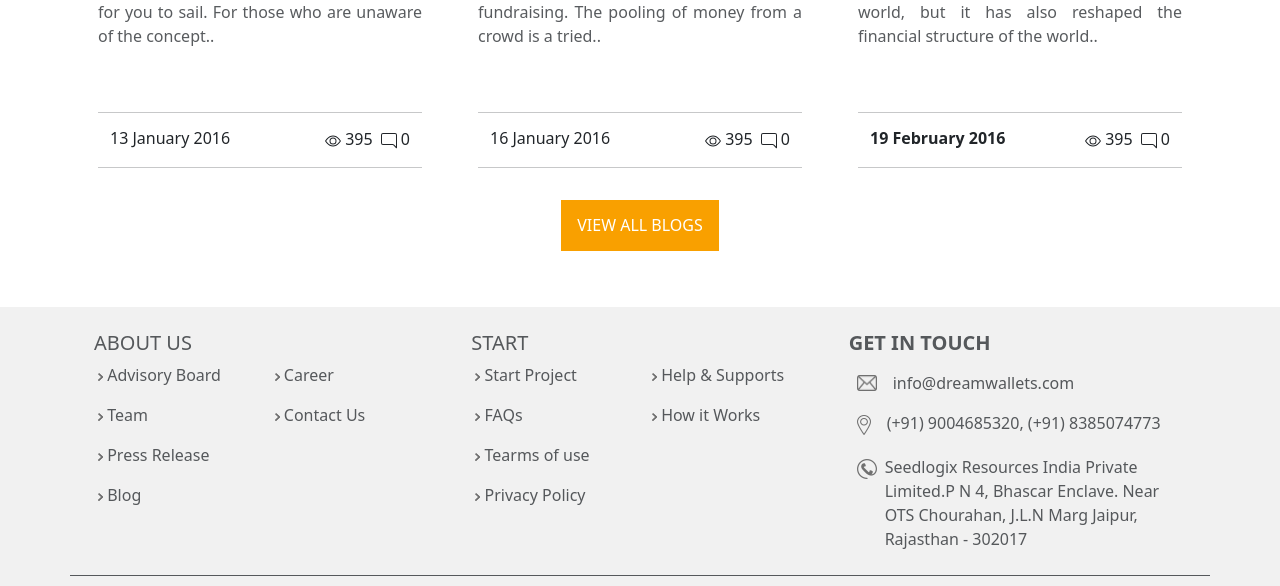
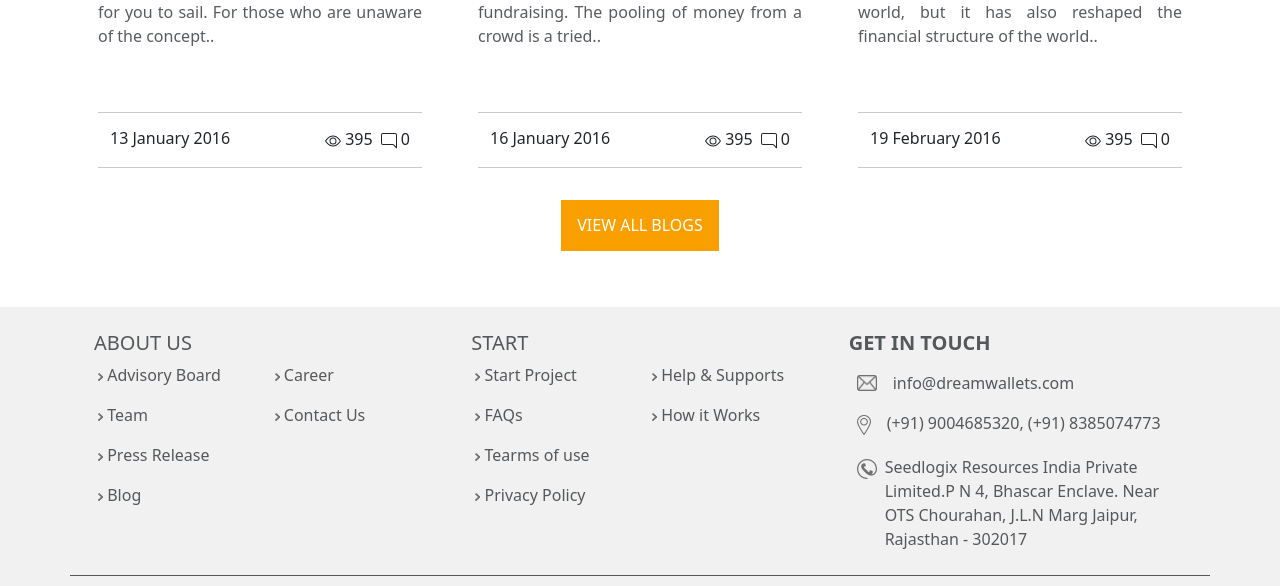
Before and after one commit to madhavlonkar/DreamWallet, a plain HTML site: page index.html in a window 1280 px wide. Shown: the part 5728-6314 px from the top of the page. Drawn offline with nearby package versions, Linux system fonts and the light colour scheme.

Commit message:
Removed Bold From Date

```diff
--- a/index.html
+++ b/index.html
@@ -670,7 +670,7 @@
                             <hr class="mt-5">
                             <div class="container-fluid mt-auto">
                                 <div class="row">
-                                    <div class="col-6 h6 text-start fw-bold">
+                                    <div class="col-6 h6 text-start">
                                         <span class="text-center">19 February 2016</span>
                                     </div>
                                     <div class="col-6 h6 justify-content-end">
```
